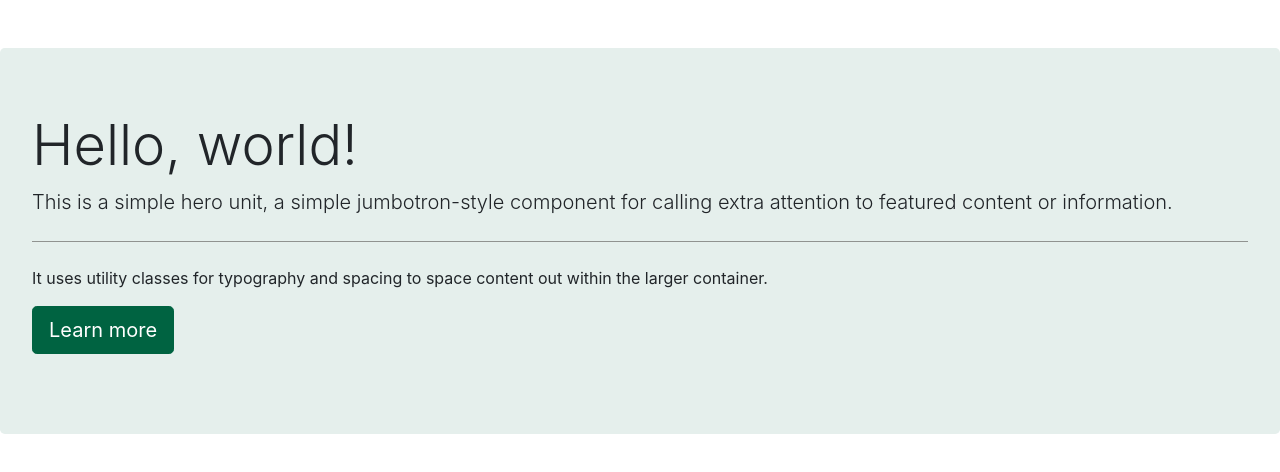
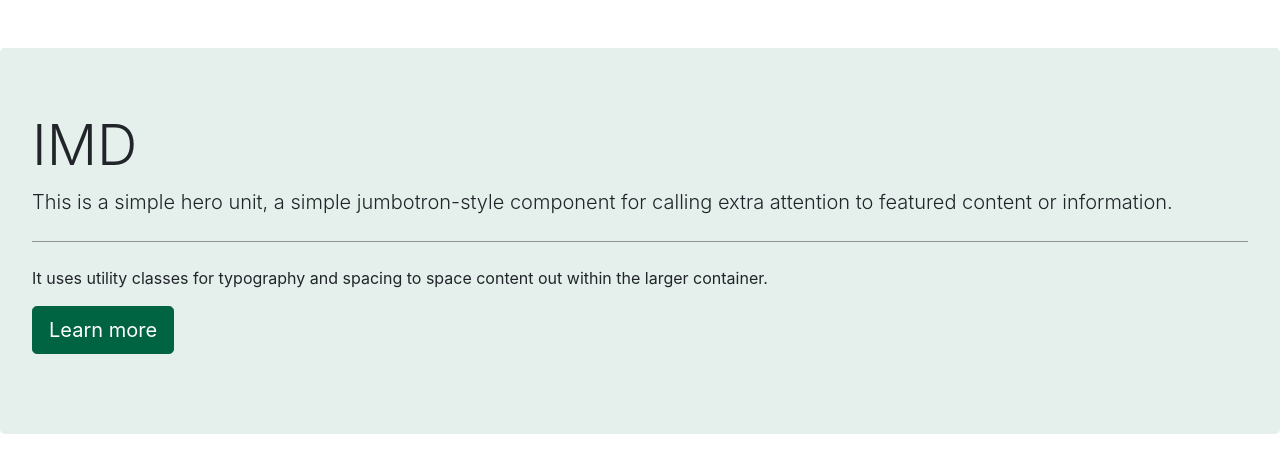
Before and after one commit to MTM6330-F18/final-backrow, a website: page index.html in a window 1280 px wide. Drawn offline with nearby package versions, Linux system fonts and the light colour scheme; files that its build step writes are made by us from their sources.

Commit message:
Initial commit

```diff
--- a/index.html
+++ b/index.html
@@ -12,7 +12,7 @@
 <body>
   <div class="containe-r">
     <div class="jumbotron my-5">
-      <h1 class="display-4">Hello, world!</h1>
+      <h1 class="display-4">IMD</h1>
       <p class="lead">This is a simple hero unit, a simple jumbotron-style component for calling extra attention to
         featured content or information.</p>
       <hr class="my-4">
```
Also changed, not shown: courses.html (+1 -1 lines).
